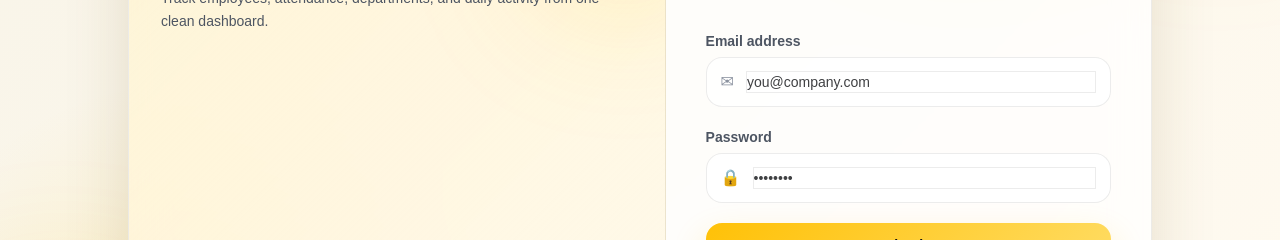
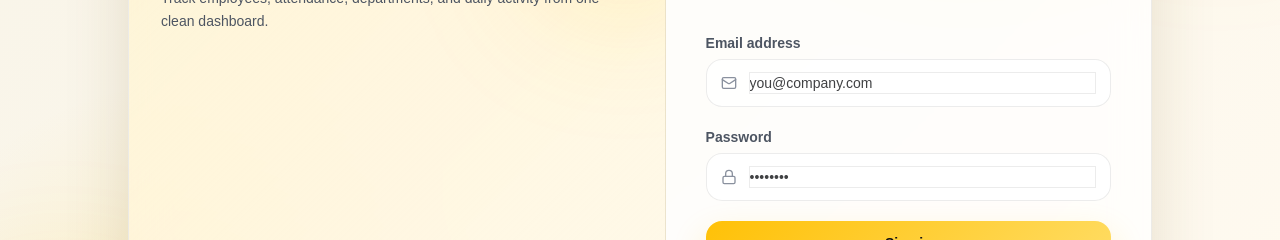
Before and after one commit to muhammadali-dotcom/Employee_Management, a Next.js app in the folder FrontEnd/: page /login in a window 1280 px wide. Shown: the part 315-555 px from the top of the page. Built offline with nearby package versions, Linux system fonts and the light colour scheme; no server answers; a web font is replaced by a local one.

Commit message:
Fixed: Icons

```diff
--- a/FrontEnd/app/login/page.tsx
+++ b/FrontEnd/app/login/page.tsx
@@ -266,7 +266,22 @@ const LoginPage = () => {
                     boxShadow: emailErr ? '0 0 0 4px var(--danger-soft)' : 'none',
                   }}
                 >
-                  <span style={{ color: 'var(--text-muted)' }}>✉</span>
+                  <svg
+                    xmlns="http://www.w3.org/2000/svg"
+                    width="16"
+                    height="16"
+                    viewBox="0 0 24 24"
+                    fill="none"
+                    stroke="currentColor"
+                    strokeWidth="2"
+                    strokeLinecap="round"
+                    strokeLinejoin="round"
+                    aria-hidden="true"
+                    style={{ color: 'var(--text-muted)', flexShrink: 0 }}
+                  >
+                    <rect x="2" y="4" width="20" height="16" rx="2" />
+                    <path d="m22 7-8.97 5.7a1.94 1.94 0 0 1-2.06 0L2 7" />
+                  </svg>
 
                   <input
                     id="email"
@@ -316,7 +331,22 @@ const LoginPage = () => {
                     boxShadow: passwordErr ? '0 0 0 4px var(--danger-soft)' : 'none',
                   }}
                 >
-                  <span style={{ color: 'var(--text-muted)' }}>🔒</span>
+                  <svg
+                    xmlns="http://www.w3.org/2000/svg"
+                    width="16"
+                    height="16"
+                    viewBox="0 0 24 24"
+                    fill="none"
+                    stroke="currentColor"
+                    strokeWidth="2"
+                    strokeLinecap="round"
+                    strokeLinejoin="round"
+                    aria-hidden="true"
+                    style={{ color: 'var(--text-muted)', flexShrink: 0 }}
+                  >
+                    <rect x="3" y="11" width="18" height="11" rx="2" ry="2" />
+                    <path d="M7 11V7a5 5 0 0 1 10 0v4" />
+                  </svg>
 
                   <input
                     id="password"
```
